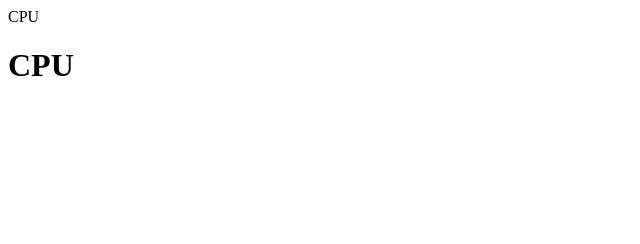
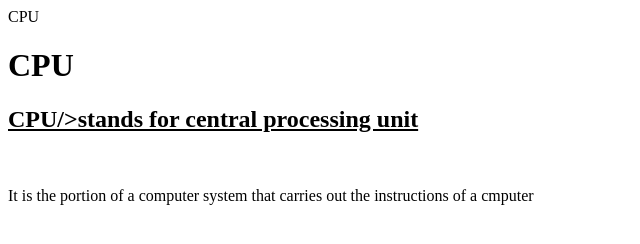
Before and after one commit to iamneo-production/ddddbfbacbffafaadaeccdfffebaeceaec, a website: page public/index.html in a window 1280 px wide. Shown: the whole page, without its empty margins (0-640 px from the left). Drawn offline with Linux system fonts and the light colour scheme.

Commit message:
Backup Commit

```diff
--- a/public/index.html
+++ b/public/index.html
@@ -5,6 +5,9 @@
 </head>
 <body>
 <h1>CPU</h1>
-<h2></h2>
+<h2><u>CPU/>stands for central processing unit</u></h2><br>
+<p>It is the portion of a computer system that carries out the instructions of a cmputer </p>
+
+
 </body>
 </html>
```
